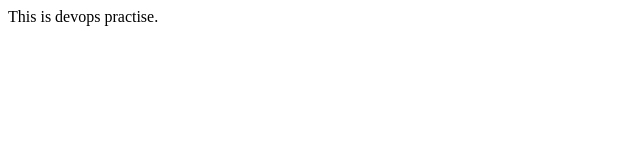
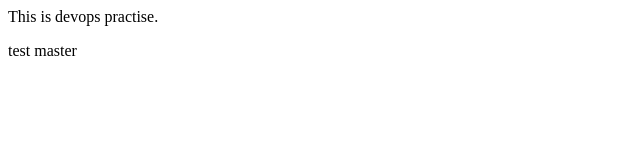
Before and after one commit to sarathpabbathi/web-project, a plain HTML site: page index.html in a window 1280 px wide. Shown: the full height of the page, 0-640 px from the left. Drawn offline with Linux system fonts and the light colour scheme.

Commit message:
Update index.html

```diff
--- a/index.html
+++ b/index.html
@@ -1 +1,2 @@
 <p> This is devops practise.</p>
+<p> test master </p>
```
